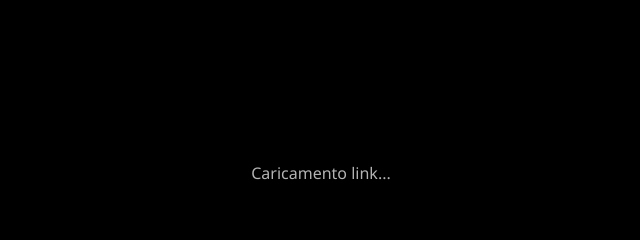
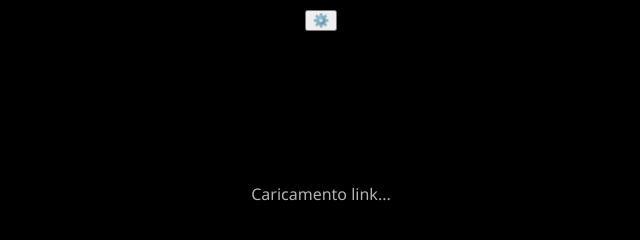
Before and after one commit to obell86/nfc_test, a plain HTML site: page index.html in a window 1280 px wide. Shown: the whole page, without its empty margins (319-959 px from the left). Drawn offline with nearby package versions, Linux system fonts and the light colour scheme.

Commit message:
Update index.html

```diff
--- a/index.html
+++ b/index.html
@@ -4,16 +4,13 @@
     <meta charset="UTF-8">
     <meta name="viewport" content="width=device-width, initial-scale=1.0">
     <title>Caricamento...</title>
-
     <!-- Font Orbitron -->
     <link rel="preconnect" href="https://fonts.googleapis.com">
     <link rel="preconnect" href="https://fonts.gstatic.com" crossorigin>
     <link href="https://fonts.googleapis.com/css2?family=Orbitron:wght@400..900&display=swap" rel="stylesheet">
-
     <!-- Stile Principale -->
     <link rel="stylesheet" href="style.css">
-
-    <!-- Import Map per Three.js e lil-gui -->
+    <!-- Import Map -->
     <script type="importmap">
         {
             "imports": {
@@ -23,9 +20,11 @@
             }
         }
     </script>
-
 </head>
 <body>
+    <!-- Bottone Toggle GUI -->
+    <button id="toggle-gui-btn" title="Toggle Particle Controls (H)">⚙️</button>
+
     <!-- Contenitore Sfondo Video -->
     <div id="background-video-container">
         <video autoplay muted loop playsinline id="background-video">
@@ -34,18 +33,16 @@
         </video>
     </div>
 
-    <!-- Contenitore Effetti Sfondo (incluso Canvas Particelle) -->
+    <!-- Contenitore Effetti Sfondo -->
     <div class="background-effects">
          <canvas id="particle-canvas"></canvas>
          <div class="shooting-star"></div>
-         <!-- Altri effetti qui -->
     </div>
 
     <!-- Contenuto Principale -->
     <div class="main-content">
         <div id="logo-container"></div>
         <h1 id="page-title"></h1>
-
         <!-- Countdown -->
         <div id="countdown-container" style="display: none;">
             <p id="countdown-label"></p>
@@ -54,18 +51,15 @@
             </div>
              <p id="countdown-message" style="display: none;"></p>
         </div>
-
         <!-- Loader -->
         <div class="loader-container" id="loader" style="display: none;">
            <div class="loader-bar"></div>
            <span id="loading-text-container"></span>
         </div>
-
         <!-- Link -->
         <div class="link-container" id="link-container">
             <p id="loading-message">Caricamento link...</p>
         </div>
-
         <!-- Footer Img -->
         <div id="footer-image-container"></div>
     </div>
```
